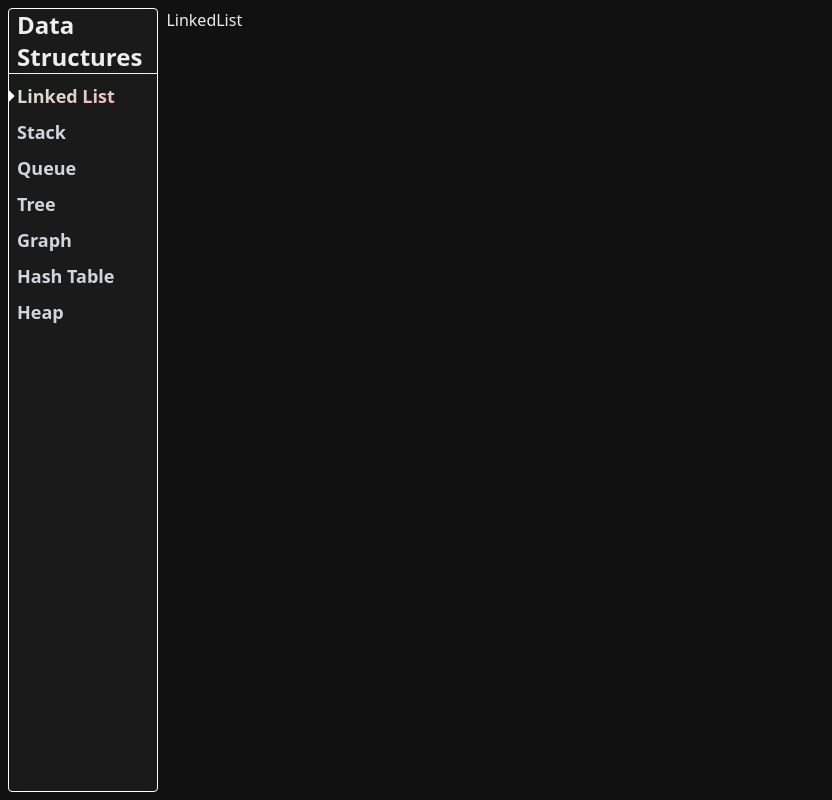
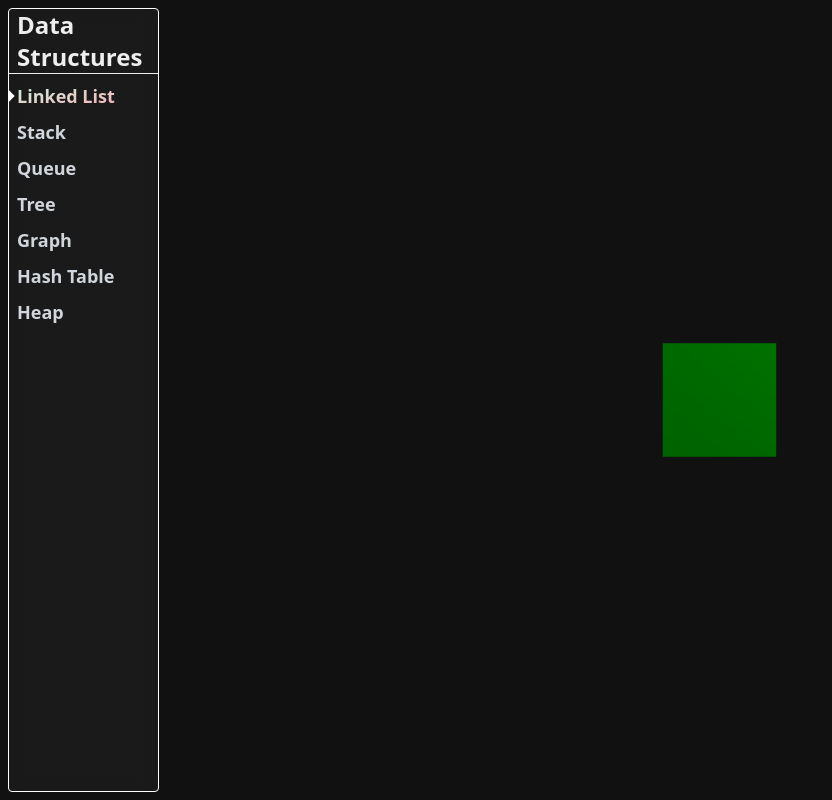
Before and after one commit to TraceOfHumanity/visualization-of-data-structures, a React (Vite) app: page /linked-list in a window 1280 px wide. Shown: the whole page, without its empty margins (0-832 px from the left). Built offline with nearby package versions, Linux system fonts and the light colour scheme.

Commit message:
feat(dependencies): update package-lock and package.json with new dependencies for React and Three.js

```diff
--- a/package.json
+++ b/package.json
@@ -10,8 +10,12 @@
     "preview": "vite preview"
   },
   "dependencies": {
+    "@react-three/drei": "^10.7.4",
+    "@react-three/fiber": "^9.3.0",
     "@tailwindcss/vite": "^4.1.12",
     "@types/node": "^24.3.0",
+    "i": "^0.3.7",
+    "npm": "^11.5.2",
     "prettier": "^3.6.2",
     "react": "^19.1.1",
     "react-dom": "^19.1.1",
--- /dev/null
+++ b/src/components/scene/Scene.tsx
@@ -0,0 +1,16 @@
+import { OrbitControls } from "@react-three/drei";
+import { Canvas } from "@react-three/fiber";
+
+export const Scene = () => {
+  return (
+    <Canvas>
+      <OrbitControls />
+      <ambientLight intensity={1} />
+      <pointLight position={[4, 5, 5]} intensity={100} />
+      <mesh>
+        <boxGeometry />
+        <meshStandardMaterial color="green" />
+      </mesh>
+    </Canvas>
+  );
+};
--- a/src/pages/linked-list/LinkedList.tsx
+++ b/src/pages/linked-list/LinkedList.tsx
@@ -1,3 +1,9 @@
+import { Scene } from "@/components/scene/Scene";
+
 export const LinkedList = () => {
-  return <div>LinkedList</div>;
+  return (
+    <div className="col-start-3 -col-end-1 row-start-1 -row-end-1">
+      <Scene />
+    </div>
+  );
 };
```
Also changed, not shown: 1 other file (tests, documents, lock files or other folders).
